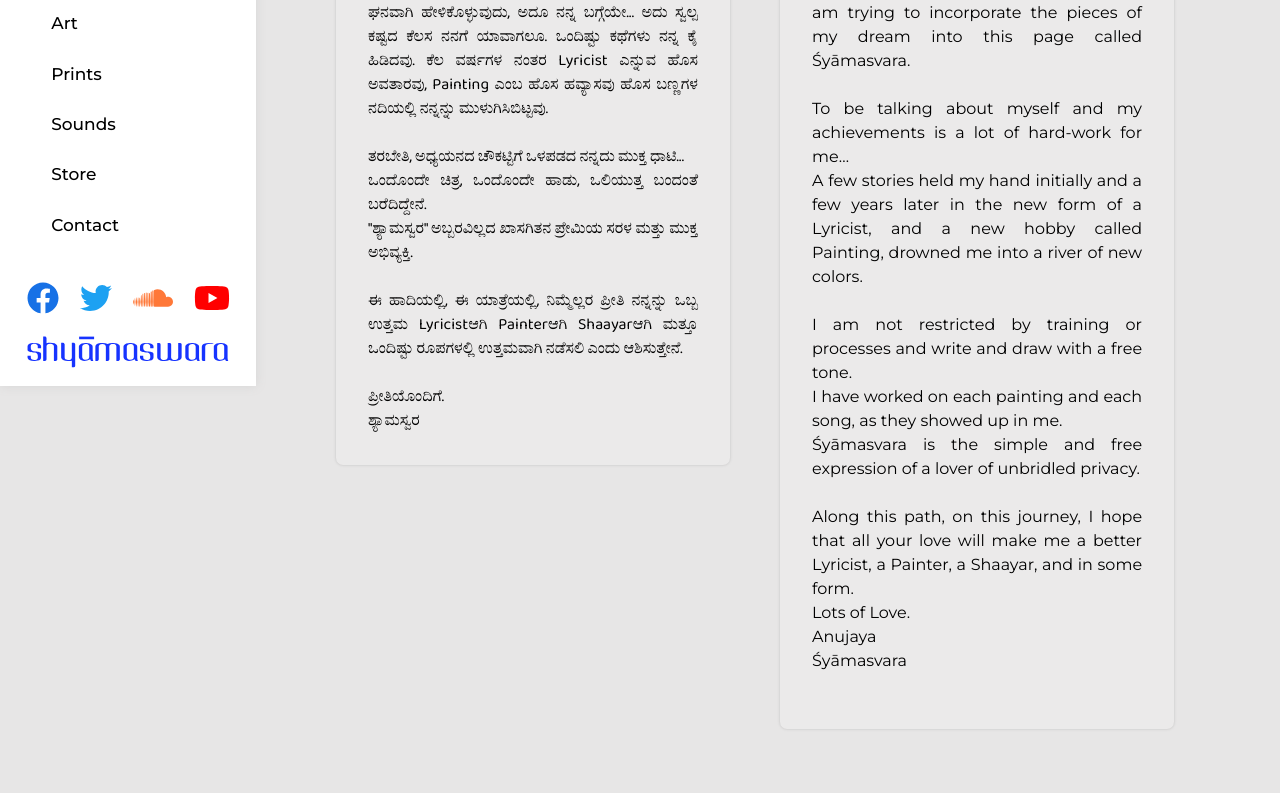
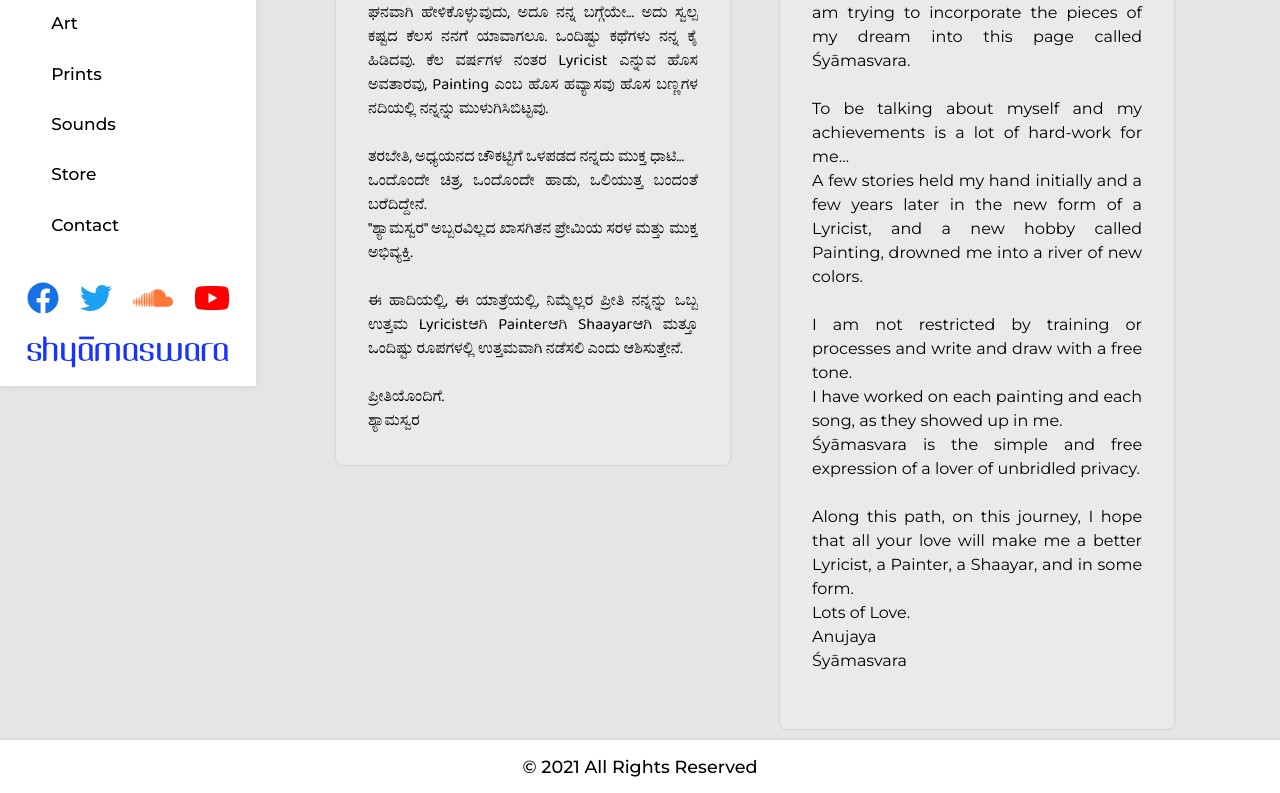
Before and after one commit to ignaciomartind/shyamaswara, a React (Create React App) app: page / in a window 1280 px wide. Shown: the part 414-1207 px from the top of the page. Built offline with nearby package versions, Linux system fonts and the light colour scheme.

Commit message:
footer added

```diff
--- a/src/App.css
+++ b/src/App.css
@@ -7,6 +7,7 @@ body{
   overflow-x: hidden;
   background-color: rgb(231, 230, 230);
   padding: 0 2vw;
+  position: relative;
 }
 .App{
   display: flex;
--- a/src/App.js
+++ b/src/App.js
@@ -14,6 +14,7 @@ import Sounds from './components/Sounds'
 import Store from './components/Store'
 import Contact from './components/Contact'
 import Loading from './components/Loading'
+import Footer from './components/Footer'
 
 import imgArt1 from './media/arts1.png'
 import imgArt2 from './media/arts2.png'
@@ -195,6 +196,7 @@ function App() {
         <button className={`btn-menu btn-${menuStatus}`} onClick={handleMenu}>    {menuStatus === 'show' ? <FontAwesomeIcon icon={faTimes} /> : <FontAwesomeIcon icon={faBars} />}   </button>
         <Menu menuLinks={menuLinks} selectedLink={selectedLink} handleClick={handleClick} menuStatus={menuStatus} handleMenu={handleMenu}/>
         {section}
+        <Footer />
       </div>
   );
 }
--- /dev/null
+++ b/src/components/Footer.js
@@ -0,0 +1,11 @@
+import React from 'react'
+import './styles/footer.css'
+
+function Footer(){
+
+    return <footer>
+        <p>© 2021 All Rights Reserved</p>
+    </footer>
+}
+
+export default Footer
--- /dev/null
+++ b/src/components/styles/footer.css
@@ -0,0 +1,18 @@
+footer{
+    position: absolute;
+    bottom: 0;
+    left: 0;
+    right: 0;
+    display: flex;
+    justify-content: center;
+    align-items: center;
+    background-color: rgb(255, 255, 255);
+    box-shadow: 0px 0px 5px rgb(206, 205, 205);
+    z-index: -1;
+    padding: 1rem;
+}
+footer p{
+    color: black;
+    font-weight: 500;
+    font-size: 1.1rem;
+}
--- a/src/components/styles/menu.css
+++ b/src/components/styles/menu.css
@@ -168,7 +168,7 @@
         width: 70%;
     }
     .menu-nav ul button{
-        padding: .6rem .5rem;
+        padding: .6rem 1.5rem;
         font-size: 14px;
     }
     .menu-media{
```
Also changed, not shown: 1 other file (tests, documents, lock files or other folders).
